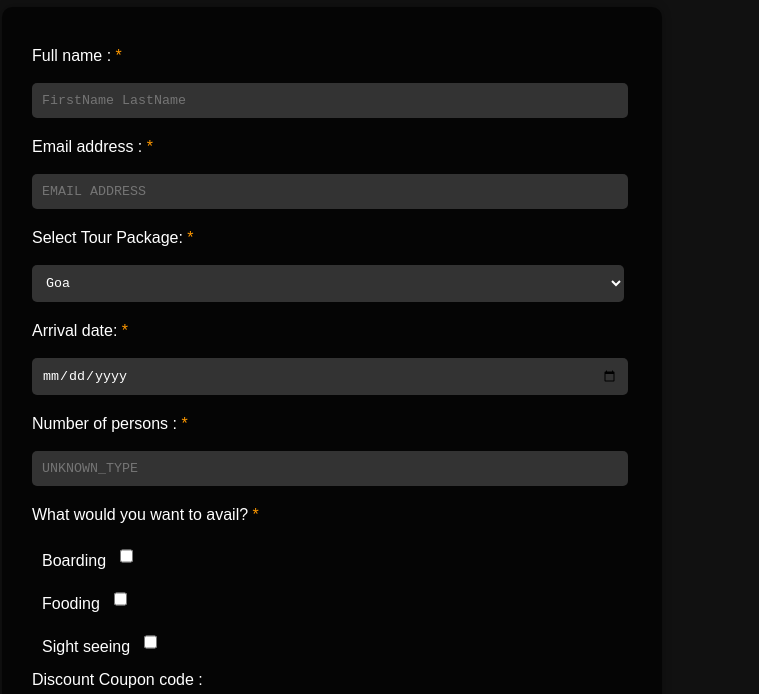
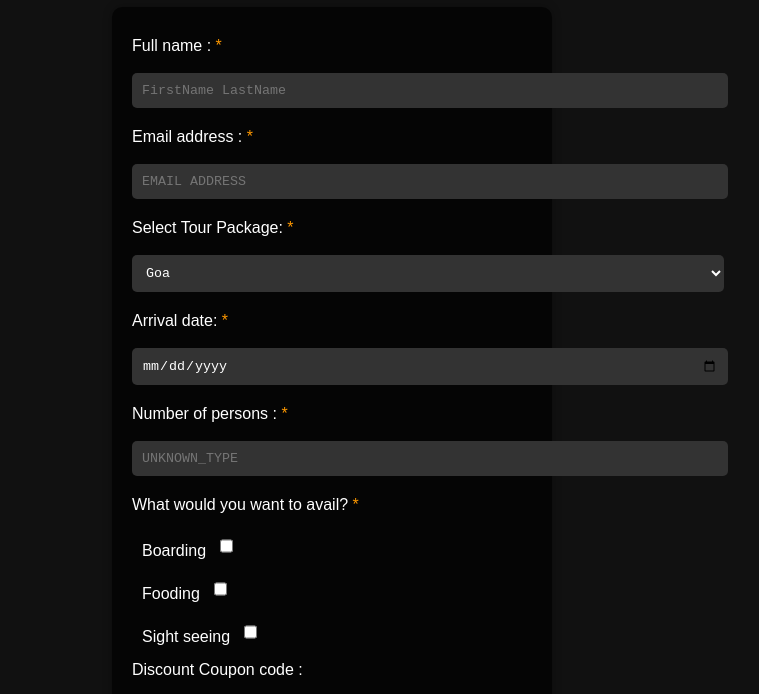
Before and after one commit to PromiMojumder38/WEB-zero-to-hero, a plain HTML site: page Task1,2/task1.html in a window 1280 px wide. Shown: the part 92-786 px from the top of the page, without its empty margins (308-1067 px from the left). Drawn offline with Linux system fonts and the light colour scheme.

Commit message:
remove: unnecessary codes and files

```diff
--- a/Task1,2/task2.css
+++ b/Task1,2/task2.css
@@ -1,4 +1,3 @@
-/* Reset some default styles */
 body, h1, h3, form {
     margin: 0;
     padding: 0;
@@ -6,7 +5,7 @@ body, h1, h3, form {
 h3{
     margin-bottom: 10px;
 }
-/* Style headings */
+
 h3 {
     text-align: center;
     color: #ff9900;
@@ -20,14 +19,12 @@ h1 {
     text-shadow: 2px 2px 4px rgba(0, 0, 0, 0.5);
 }
 
-/* Apply a dark background and set text color */
 body {
     background-color: #111;
     color: #fff;
     font-family: Arial, sans-serif;
 }
 
-/* Style the form container */
 form {
     max-width: 400px;
     margin: 0 auto;
@@ -37,7 +34,6 @@ form {
     box-shadow: 0 0 10px rgba(0, 0, 0, 0.3);
 }
 
-/* Style form labels */
 label {
     display: block;
     margin-top: 10px;
@@ -59,7 +55,7 @@ label {
 .terms input[type="radio"] {
     margin-right: 10px; /* Add some space between the radio button and label */
 }
-/* Style the submit button */
+
 button[type="submit"] {
     width: 100%;
     padding: 10px;
@@ -70,7 +66,6 @@ button[type="submit"] {
     cursor: pointer;
 }
 
-/* Style the mandatory label with an asterisk */
 label:after,
 h3:before {
     content: "*";
@@ -80,7 +75,6 @@ h3:before {
     content: none;
 }
 
-/* Style the discount coupon code input */
 input[type="text"], input[type="email"], input[type="date"], select{
     width: 36rem;
     padding: 10px;
@@ -95,16 +89,6 @@ select{
     width: 37rem;
 }
 
-/* Style the submit button on hover */
 button[type="submit"]:hover {
-    background-color: #ff6600; /* Darker orange on hover */
+    background-color: #ff6600;
 }
-
-/* Style the form container on larger screens */
-@media screen and (min-width: 768px) {
-    form {
-        max-width: 600px;
-        margin: 0 auto;
-        padding: 30px;
-    }
-}
```
Also changed, not shown: 1 other file.
